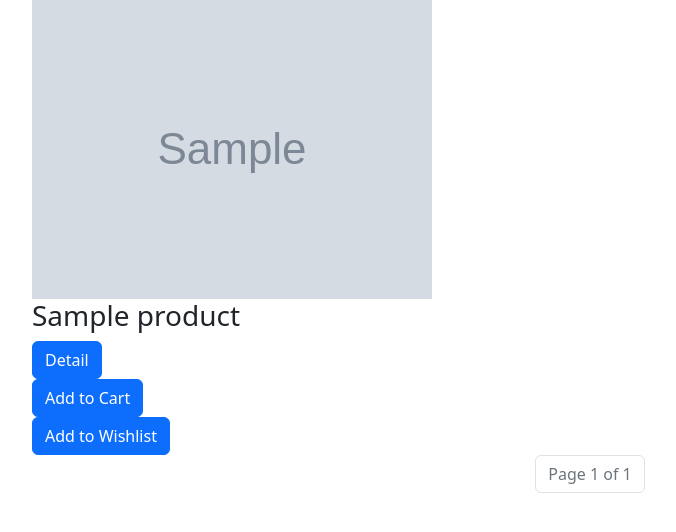
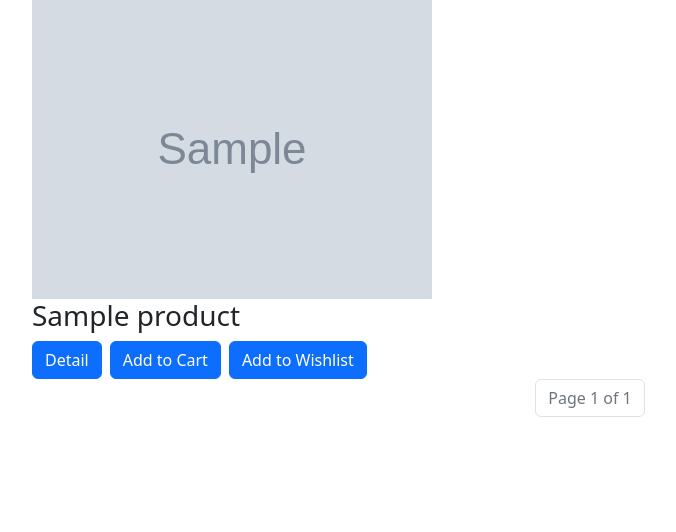
Before and after one commit to Jjjbit/ppm_project, a Django app: page /store/1/category/1/ in a window 1280 px wide. Shown: the part 152-684 px from the top of the page, without its empty margins (50-726 px from the left). Run offline with Django 5.2, Linux system fonts and the light colour scheme; tables that the repository leaves empty hold one stand-in row (values such as "Sample post"); grey boxes marked "Sample" are stand-in pictures.

Commit message:
improve indentation

```diff
--- a/templates/store_category_products.html
+++ b/templates/store_category_products.html
@@ -14,7 +14,7 @@
                         <a href="{% url 'product_detail' product.pk %}?from=store&seller_id={{ product.seller.id }}"><img src="{{ product.get_image_url}}" alt="{{ product.name }}"></a>
                         <div class="caption">
                             <h3>{{ product.name }}</h3>
-                            <div>
+                            <div class="d-flex gap-2 align-items-center">
                                 <a href="{% url 'product_detail' product.pk %}" class="btn btn-primary" role="button">Detail</a>
                                 {% if not is_owner%}
                                     <form method="post" action="{% url 'add_to_cart' product.id %}">
```
